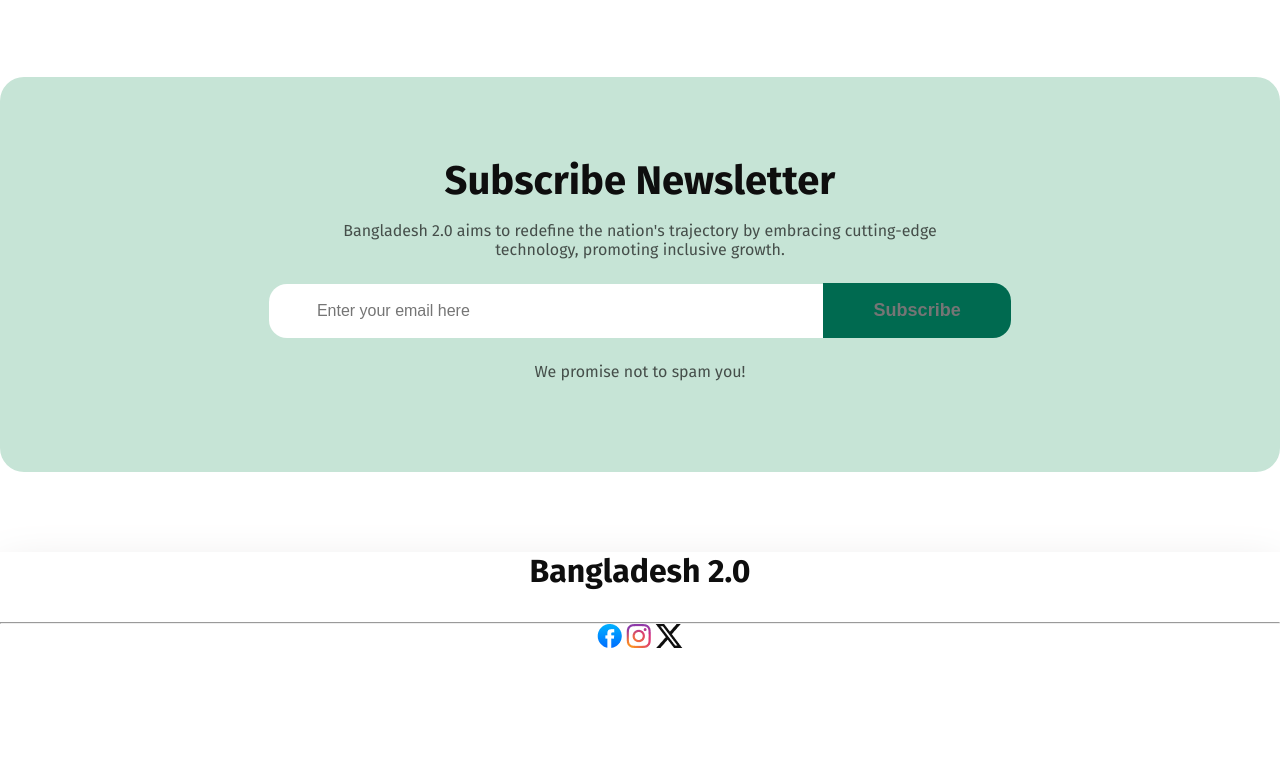
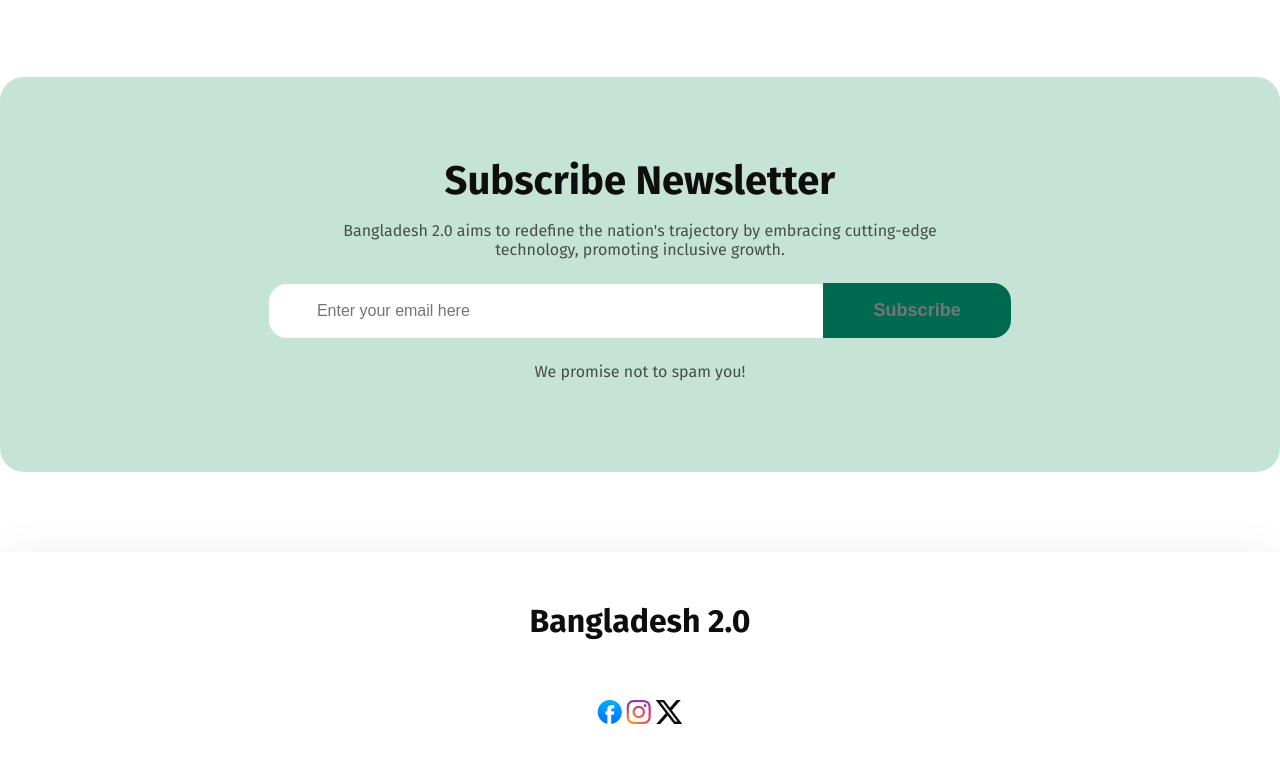
Before and after one commit to sr-sourav-roy/sourav--jdfskffk, a plain HTML site: page index.html in a window 1280 px wide. Shown: the part 4457-5215 px from the top of the page. Before the commit the page ends 5109 px from the top, so only its background shows below. Drawn offline with Linux system fonts and the light colour scheme.

Commit message:
git footer

```diff
--- a/index.html
+++ b/index.html
@@ -191,11 +191,10 @@ with a certain degree of justification, be able to speak of humankind as civiliz
     <footer>
         <div class="bangla_2">
             <h2 class="bangladesh">Bangladesh 2.0</h2>
-            <hr>
             <div class="icone">
-                <img src="./assets/facebook.png" alt="">
-                <img src="./assets/instagram.png" alt="">
-                <img src="./assets/x.png" alt="">
+                <img class="gap" src="./assets/facebook.png" alt="">
+                <img class="gap" src="./assets/instagram.png" alt="">
+                <img class="gap" src="./assets/x.png" alt="">
             </div>
         </div>
     </footer>
--- a/styles/styls.css
+++ b/styles/styls.css
@@ -485,19 +485,24 @@ footer{
     margin-top: 0px;
     margin-bottom: 0px;
 }
-/* .bangla_2{
+.bangla_2{
     display: flex;
     flex-direction: column;
-    align-items: center; */
-
+    align-items: center;
+}
 .bangladesh{
-    margin-top: 50px;
-    margin-bottom: 32px;
     color: rgba(14, 14, 14, 1);
     font-size: 32px;
     font-weight: bold;
-    text-align: center;
+    /* text-align: center; */
+    margin-top: 50px;
 }
 .icone{
     text-align: center;
+    margin-top: 60px ;
+    margin-bottom: 30px;
 }
+
+.gap{
+
+}
```
